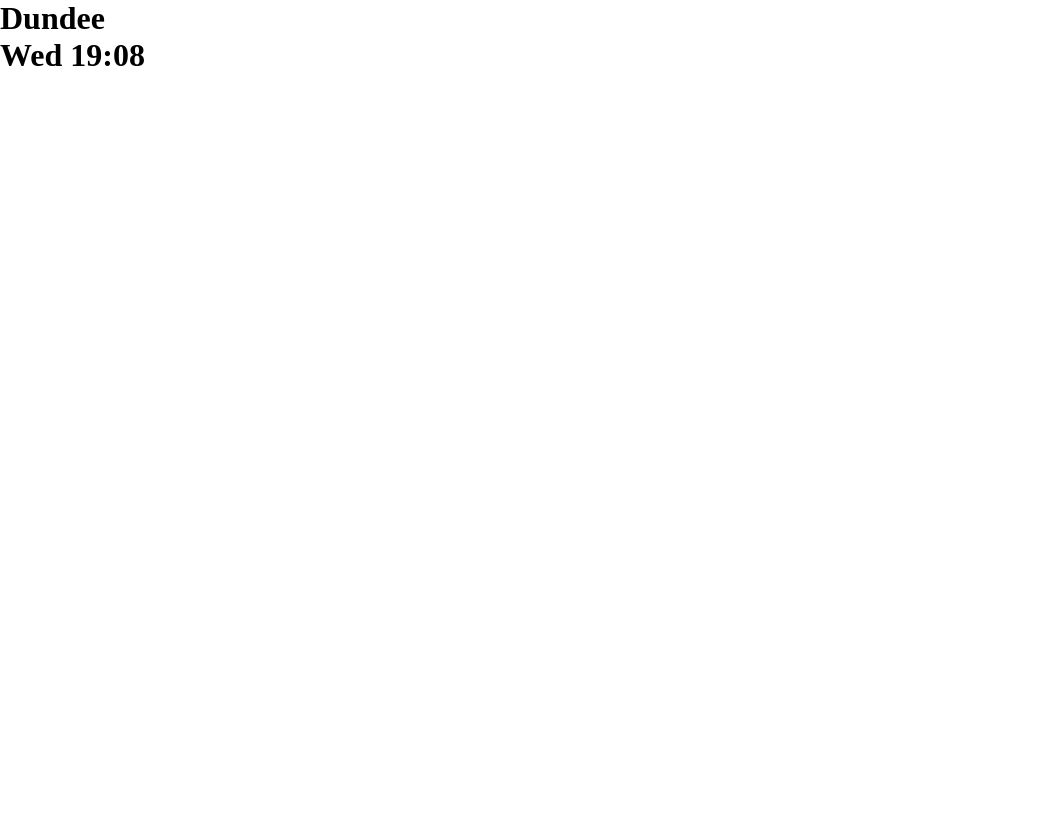
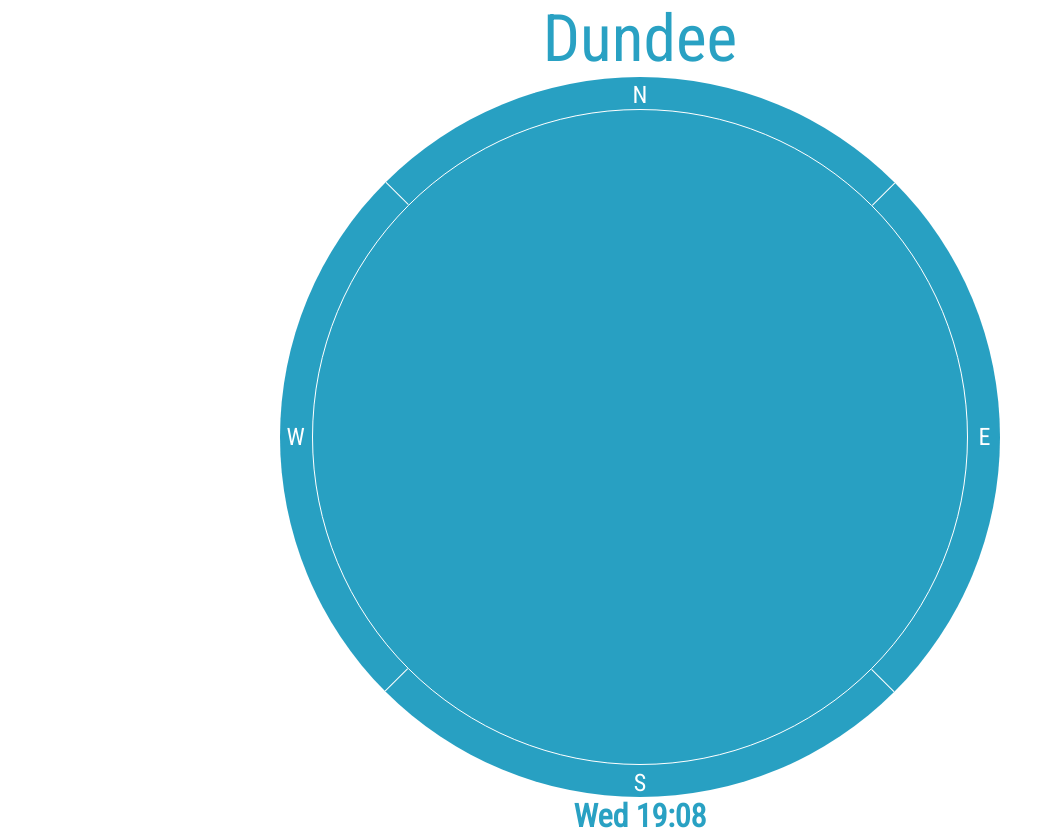
Before and after one commit to mills3/weather-now, a React (Create React App) app: page / in a window 1280 px wide. Shown: the whole page, without its empty margins (0-1063 px from the left). Before the commit the page ends 800 px from the top, so only its background shows below. Built offline with nearby package versions, Linux system fonts and the light colour scheme.

Commit message:
Added the basic weather component with enter animation

```diff
--- a/src/App.css
+++ b/src/App.css
@@ -1,3 +1,32 @@
+@import url('https://fonts.googleapis.com/css?family=Roboto+Condensed');
+
+:root {
+  --diameter: 90vmin;
+  --innerDiameter: calc(var(--diameter) - 8vmin);
+  /*---Divisor determines the height/width of the arrow---*/
+  --divisor: 15;
+  /*---Calculate arrow dimensions this way to keep everything responsive---*/
+
+  /*===========================================CHECK ALL BELOW(think it might be nonsense!!!!)=======================*/
+  --arrowDimensions: calc(var(--diameter) / var(--divisor));
+  /*---Value for transform-origin on Y axis---*/
+  --originY: calc(var(--arrowDimensions) * var(--divisor) / 2);
+  /*===================================================================================================================*/
+
+  --fontFamily: 'Roboto Condensed', sans-serif;
+  --fontWeight: 100;
+  --largeFont: calc(var(--diameter) / 6);
+  --mediumFont: calc(var(--diameter) / 11);
+  --smallFont: calc(var(--diameter) / 19);
+
+  --textColor: #fff;
+  --altTextColor: #f00;
+  --discColor: #0390b8d9;
+  --altDiscColor: tomato;
+
+  overflow: hidden;
+}
+
 /*---Loading screen-----------*/
 .loading {
   height: 100vh;
@@ -55,3 +84,124 @@
 }
 
 /*---------End of loading screen----------------*/
+
+
+.app {
+  width: 100vw;
+  height: 100vh;
+  display: grid;
+  grid-template-rows: auto 1fr auto;
+  justify-content: center;
+  align-items: center;
+  text-align: center;
+  color: var(--discColor);
+  font-family: var(--fontFamily);
+  font-weight: var(--fontWeight);
+}
+
+.city {
+  font-weight: var(--fontWeight);
+  font-size: var(--mediumFont);
+  z-index: 9;
+  /*color: var(--textColor);*/
+}
+
+.weather-container {
+  width: var(--diameter);
+  height: var(--diameter);
+  border-radius: 50%;
+  display: grid;
+  justify-content: center;
+  align-items: center;
+
+  background: var(--discColor);
+  /*border: 1px solid var(--textColor);*/
+  overflow: hidden;
+  color: var(--textColor);
+
+  opacity: 0;
+  animation: fadeIn 500ms forwards;
+  animation-delay: 300ms;
+  animation-timing-function: cubic-bezier(0.075, 0.82, 0.165, 1);
+  position: relative;
+
+  /*---Transition for changing theme---*/
+  transition: 500ms;
+}
+
+.points {
+  position: absolute;
+  font-size: 3vmin;
+  color: var(--textColor);
+}
+
+.north {
+  justify-self: center;
+  align-self: flex-start;
+  top: 0.5vmin;
+}
+
+.east {
+  justify-self: flex-end;
+  align-self: center;
+  right: 1.2vmin;
+}
+
+.south {
+  justify-self: center;
+  align-self: flex-end;
+  bottom: 0;
+}
+
+.west {
+  left: 0.8vmin;
+}
+
+.angled-lines {
+  position: absolute;
+  background: var(--textColor);
+  width: calc((var(--diameter) - var(--innerDiameter)) / 2);
+  height: 1px;
+  --origin-left: calc(-1 * var(--innerDiameter) / 2);
+  /*--origin-right: calc( var(--innerDiameter) / 2);*/
+}
+
+.angled-lines:nth-of-type(1) {
+
+  right: 0;
+  transform-origin: var(--origin-left) 0;
+  transform: rotate(-45deg);
+}
+
+.angled-lines:nth-of-type(2) {
+
+  right: 0;
+  transform-origin: var(--origin-left) 0;
+  transform: rotate(45deg);
+}
+
+.angled-lines:nth-of-type(3) {
+
+  right: 0;
+  transform-origin: var(--origin-left) 0;
+  transform: rotate(135deg);
+}
+
+.angled-lines:nth-of-type(4) {
+
+  right: 0;
+  transform-origin: var(--origin-left) 0;
+  transform: rotate(225deg);
+}
+
+@keyframes fadeIn {
+  0% { opacity: 0; top: 200px; }
+  100% { opacity: 1; top: 0; }
+}
+
+.weather-inner {
+  width: var(--innerDiameter);
+  height: var(--innerDiameter);
+  border: 1px solid var(--textColor);
+  border-radius: 50%;
+}
--- a/src/App.js
+++ b/src/App.js
@@ -1,6 +1,7 @@
 import React from 'react';
 
 import Loading from './components/Loading';
+import WeatherContainer from './components/WeatherContainer';
 
 import './App.css';
 
@@ -84,8 +85,9 @@ class App extends React.Component {
       return <Loading />
     } else {
       return (
-        <div className="app">
-          <h1>{data.name}</h1>
+        <div className='app'>
+          <h1 className="city">{data.name}</h1>
+          <WeatherContainer />
           <h1>Wed 19:08</h1>
         </div>
       );
--- /dev/null
+++ b/src/components/WeatherContainer.js
@@ -0,0 +1,23 @@
+import React from 'react';
+
+const WeatherContainer = () => {
+  return (
+    <div className="weather-container">
+      <p className="north points">N</p>
+      <p className="east points">E</p>
+      <p className="south points">S</p>
+      <p className="west points">W</p>
+
+      <div className="angled-lines"></div>
+      <div className="angled-lines"></div>
+      <div className="angled-lines"></div>
+      <div className="angled-lines"></div>
+
+      <div className="weather-inner">
+
+      </div>
+    </div>
+  );
+}
+
+export default WeatherContainer;
```
Also changed, not shown: src/assets/feather.jpeg (added).
